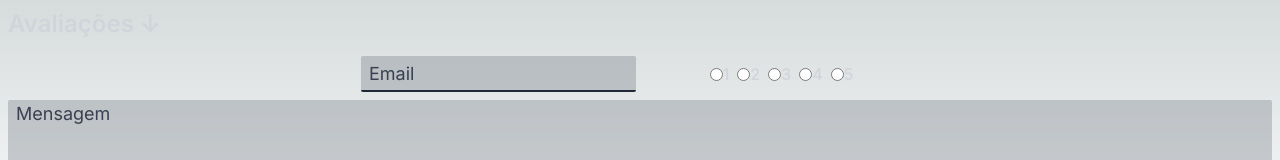
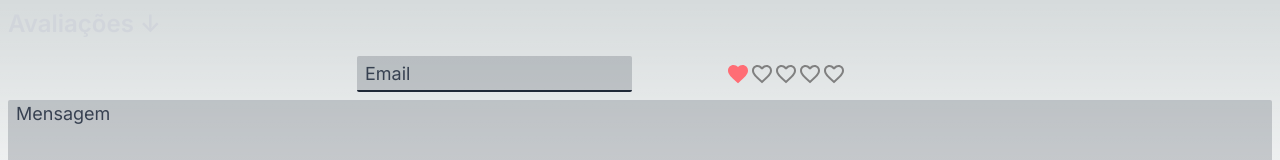
Before and after one commit to vitorGaia/online-store, a Next.js app: page /components/FormProductAvaliation in a window 1280 px wide. Shown: the top 160 px of the page. Built offline with nearby package versions, Linux system fonts and the light colour scheme.

Commit message:
feat: adiciona componente rating.

```diff
--- a/package.json
+++ b/package.json
@@ -9,6 +9,11 @@
     "lint": "next lint"
   },
   "dependencies": {
+    "@emotion/react": "^11.11.1",
+    "@emotion/styled": "^11.11.0",
+    "@fontsource/roboto": "^5.0.5",
+    "@mui/icons-material": "^5.14.1",
+    "@mui/material": "^5.14.1",
     "autoprefixer": "10.4.14",
     "eslint": "8.45.0",
     "eslint-config-next": "13.4.10",
--- a/src/app/components/FormCheckout/page.js
+++ b/src/app/components/FormCheckout/page.js
@@ -1,4 +1,6 @@
+import { CreditCard } from '@mui/icons-material';
 import React from 'react';
+import { BiBarcode, BiLogoMastercard, BiLogoVisa } from 'react-icons/bi';
 
 function FormCheckout() {
   return (
@@ -63,11 +65,11 @@ function FormCheckout() {
           placeholder='Estado'
         />
       </div>
-      <div className='flex gap-2'>
-        <label><input type='radio' />Boleto</label>
-        <label><input type='radio' />Visa</label>
-        <label><input type='radio' />MasterCard</label>
-        <label><input type='radio' />Elo</label>
+      <div className='flex gap-4'>
+        <button className='text-3xl'><BiBarcode/></button>
+        <button className='text-5xl'><BiLogoVisa/></button>
+        <button className='text-4xl'><BiLogoMastercard/></button>
+        <button className='text-5xl flex justify-center items-center'><CreditCard/></button>
       </div>
       <button type='submit' className='bg-accent tracking-wider font-bold text-xl text-base w-full h-10 mt-1 py-0.5 leading-4 rounded shadow-lg px-1'>Comprar</button>
     </form>
--- a/src/app/components/FormProductAvaliation/page.js
+++ b/src/app/components/FormProductAvaliation/page.js
@@ -1,16 +1,17 @@
 import React, { useContext, useEffect, useState } from 'react';
 import { AppContext } from '../../contexts/AppContext';
 import { getAvaliationsFromLocalStorage } from '@/services/localStorage';
+import CustomizedRating from '../Rating/page';
 
 function FormProductAvaliation(props) {
-  const { handleFormAvaliation, avaliation, addAvaliation } = useContext(AppContext);
+  const { attLocalStorage, handleFormAvaliation, avaliation, addAvaliation } = useContext(AppContext);
   const [avaliationsList, setAvaliationsList] = useState([]);
 
   useEffect(() => {
-    const avaliations = getAvaliationsFromLocalStorage();
-    const avaliationsByProductId = avaliations.filter((avaliation) => avaliation.productId === props.productId);
+    const avaliationsLocal = getAvaliationsFromLocalStorage();
+    const avaliationsByProductId = avaliationsLocal.filter((avaliation) => avaliation.productId === props.productId);
     setAvaliationsList(avaliationsByProductId);
-  }, [props.productId]);
+  }, [props.productId, attLocalStorage]);
 
   const mapAvaliations = avaliationsList.map((avaliation) => (
     <div
@@ -29,7 +30,7 @@ function FormProductAvaliation(props) {
     <div className='text-gray-300'>
       <h3 className='p-2 text-2xl font-semibold'>Avaliações ↓</h3>
       <form className='p-2 flex flex-col justify-center items-center gap-2'>
-        <div className='grid grid-cols-2 gap-2 h-9'>
+        <div className='grid grid-cols-2 gap-4 h-9 justify-center items-center'>
           <input
             className='bg-gray-800 bg-opacity-20 border-b-2 border-gray-800 font-normal text-lg px-2 h-9 placeholder:text-gray-700 rounded-sm'
             type='email'
@@ -38,57 +39,8 @@ function FormProductAvaliation(props) {
             value={avaliation.email}
             onChange={ handleFormAvaliation }
           />
-          <div className='flex justify-center items-center gap-2'>
-            <label className='flex items-center font-medium text-gray-300'>
-              <input
-                className='bg-transparent border-gray-800'
-                type='radio'
-                value={1}
-                name='rating'
-                onChange={handleFormAvaliation}
-              />
-              1
-            </label>
-            <label className='flex items-center font-medium text-gray-300'>
-              <input
-                className='bg-transparent border-gray-800'
-                type='radio'
-                value={2}
-                name='rating'
-                onChange={handleFormAvaliation}
-              />
-              2
-            </label>
-            <label className='flex items-center font-medium text-gray-300'>
-              <input
-                className='bg-transparent border-gray-800'
-                type='radio'
-                value={3}
-                name='rating'
-                onChange={handleFormAvaliation}
-              />
-              3
-            </label>
-            <label className='flex items-center font-medium text-gray-300'>
-              <input
-                className='bg-transparent border-gray-800'
-                type='radio'
-                value={4}
-                name='rating'
-                onChange={handleFormAvaliation}
-              />
-              4
-            </label>
-            <label className='flex items-center font-medium text-gray-300'>
-              <input
-                className='bg-transparent border-gray-800'
-                type='radio'
-                value={5}
-                name='rating'
-                onChange={handleFormAvaliation}
-              />
-              5
-            </label>
+          <div className='flex justify-center'>
+          <CustomizedRating />
           </div>
         </div>
         <textarea
--- a/src/app/components/Header/page.js
+++ b/src/app/components/Header/page.js
@@ -2,18 +2,18 @@ import Link from "next/link";
 import { useContext, useEffect, useState } from "react";
 import { AppContext } from "../../contexts/AppContext";
 import { getProductsFromLocalStorage } from "@/services/localStorage";
-import { BiCart, BiSearchAlt } from "react-icons/bi";
+import { BiCartAlt, BiSearchAlt } from "react-icons/bi";
 import Image from "next/image";
 import logo from "../../../../public/logo-frontend-online-store.svg";
 
 function Header() {
-  const { setHeaderQueryInput, activeSearch, handleActiveSearch } = useContext(AppContext);
+  const { setHeaderQueryInput, activeSearch, handleActiveSearch, shoppingCart } = useContext(AppContext);
   const [countProducts, setCountProducts] = useState(0);
 
   useEffect(() => {
     const products = getProductsFromLocalStorage();
     setCountProducts(products.length);
-  }, []);
+  }, [shoppingCart]);
 
   return (
     <div
@@ -43,7 +43,7 @@ function Header() {
       </Link>
 
       <Link href='/pages/ShoppingCart' className="flex justify-center align-middle">
-        <BiCart className="text-3xl text-gray-300" />
+        <BiCartAlt className="text-3xl text-gray-300" />
         <span className="font-semibold text-xs text-accent">{countProducts}</span>
       </Link>
     </div>
--- /dev/null
+++ b/src/app/components/Rating/page.js
@@ -0,0 +1,31 @@
+import * as React from 'react';
+import { styled } from '@mui/material/styles';
+import Rating from '@mui/material/Rating';
+import FavoriteIcon from '@mui/icons-material/Favorite';
+import FavoriteBorderIcon from '@mui/icons-material/FavoriteBorder';
+import { AppContext } from '@/app/contexts/AppContext';
+
+const StyledRating = styled(Rating)({
+  '& .MuiRating-iconFilled': {
+    color: '#ff6d75',
+  },
+  '& .MuiRating-iconHover': {
+    color: '#ff3d47',
+  },
+});
+
+export default function CustomizedRating() {
+  const { handleFormAvaliation } = React.useContext(AppContext);
+
+  return (
+    <StyledRating
+      name="rating"
+      onChange={ handleFormAvaliation }
+      defaultValue={1}
+      getLabelText={(value) => `${value} Heart${value !== 1 ? 's' : ''}`}
+      precision={0.5}
+      icon={<FavoriteIcon fontSize="inherit" />}
+      emptyIcon={<FavoriteBorderIcon style={{color: 'gray'}} fontSize="inherit" />}
+    />
+  );
+}
--- a/src/app/contexts/AppContext.js
+++ b/src/app/contexts/AppContext.js
@@ -22,11 +22,6 @@ const AppProvider = ({ children }) => {
     rating: 0,
     message: '',
   });
-
-  useEffect(() => {
-    const locaAvaliations = getAvaliationsFromLocalStorage();
-    setAvaliations(locaAvaliations);
-  }, []);
 
   const requestProducts = async (categoryId, queryInput) => {
     const products = await getProductsFromCategoryAndQuery(categoryId, queryInput);
--- a/src/app/pages/Checkout/page.js
+++ b/src/app/pages/Checkout/page.js
@@ -15,13 +15,14 @@ function Checkout(props) {
     countProduct,
     countProductPrice,
     uniqueArray,
+    attLocalStorage,
   } = useContext(AppContext);
 
   useEffect(() => {
     const shoppingCart = getProductsFromLocalStorage();
     setShoppingCart(shoppingCart);
     setAttLocalStorage(false);
-  }, [setAttLocalStorage, setShoppingCart]);
+  }, [ attLocalStorage, setAttLocalStorage, setShoppingCart]);
 
   const renderProducts = uniqueArray.map((product) => (
     <div key={`checkout${product.id}`} className="flex p-2 gap-1 bg-gray-700 bg-opacity-20 z-0 h-28 relative rounded-sm">
--- a/src/app/pages/[productId]/page.js
+++ b/src/app/pages/[productId]/page.js
@@ -8,7 +8,8 @@ import { getProductsFromLocalStorage } from '@/services/localStorage';
 import { AppContext } from '../../contexts/AppContext';
 import FormProductAvaliation from '../../components/FormProductAvaliation/page';
 import CategoriesList from '@/app/components/CategoriesList/page';
-import { BiSolidMinusCircle, BiSolidPlusCircle } from "react-icons/bi";
+import { BiCartAlt, BiSolidMinusCircle, BiSolidPlusCircle } from "react-icons/bi";
+import Link from 'next/link';
 
 function ProductDetails() {
   const {
@@ -73,11 +74,16 @@ function ProductDetails() {
           <span className='font-medium text-gray-300'>
             {`Quantidade em estoque. ${available_quantity}`}
           </span>
-          <h4
-            className='text-accent text-4xl font-semibold'
-          >
-            {`R$${ (countProductPrice[id] || price)?.toFixed(2) }`}
-          </h4>
+          <div className='flex items-center justify-between'>
+            <h4
+              className='text-accent text-4xl font-semibold'
+            >
+              {`R$${ (countProductPrice[id] || price)?.toFixed(2) }`}
+            </h4>
+            <Link href='/pages/ShoppingCart'>
+              <BiCartAlt className='text-4xl font-semibold mr-4' />
+            </Link>
+          </div>
           <div
             className='flex justify-center items-center align-middle gap-6 h-24'
           >
```
Also changed, not shown: 1 other file (tests, documents, lock files or other folders).
